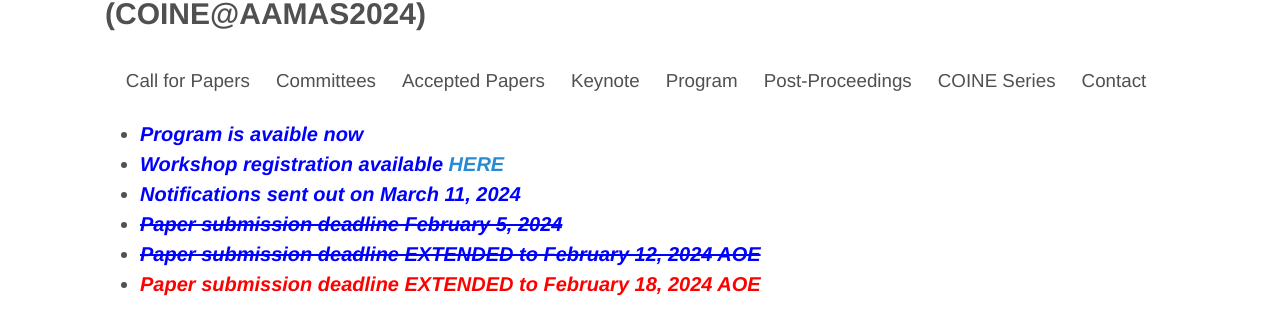
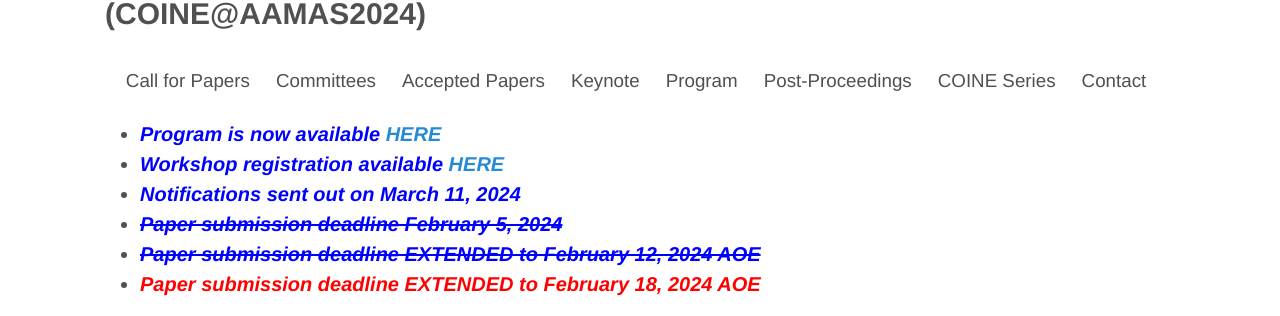
Before and after one commit to coin-workshop/coine-2024-auckland, a Jekyll site: the page built from index.md, in a window 1280 px wide. Shown: the part 113-429 px from the top of the page. Built offline with Jekyll 4.4.1, drawn with Linux system fonts in a browser that asks for light colours.

Commit message:
Fixed typo

```diff
--- a/index.md
+++ b/index.md
@@ -1,7 +1,7 @@
 ---
 ---
 
-* __*<span style="color:blue">Program is avaible now</span>*__
+* __*<span style="color:blue">Program is now available <a href="technical_programme.html">HERE</a></span>*__
 * __*<span style="color:blue">Workshop registration available <a href="https://www.aamas2024-conference.auckland.ac.nz/registration/" target="_blank">HERE</a></span>*__
 * __*<span style="color:blue">Notifications sent out on March 11, 2024 </span>*__
 * __*<span style="color:blue; text-decoration: line-through;">Paper submission deadline February 5, 2024</span>*__
```
